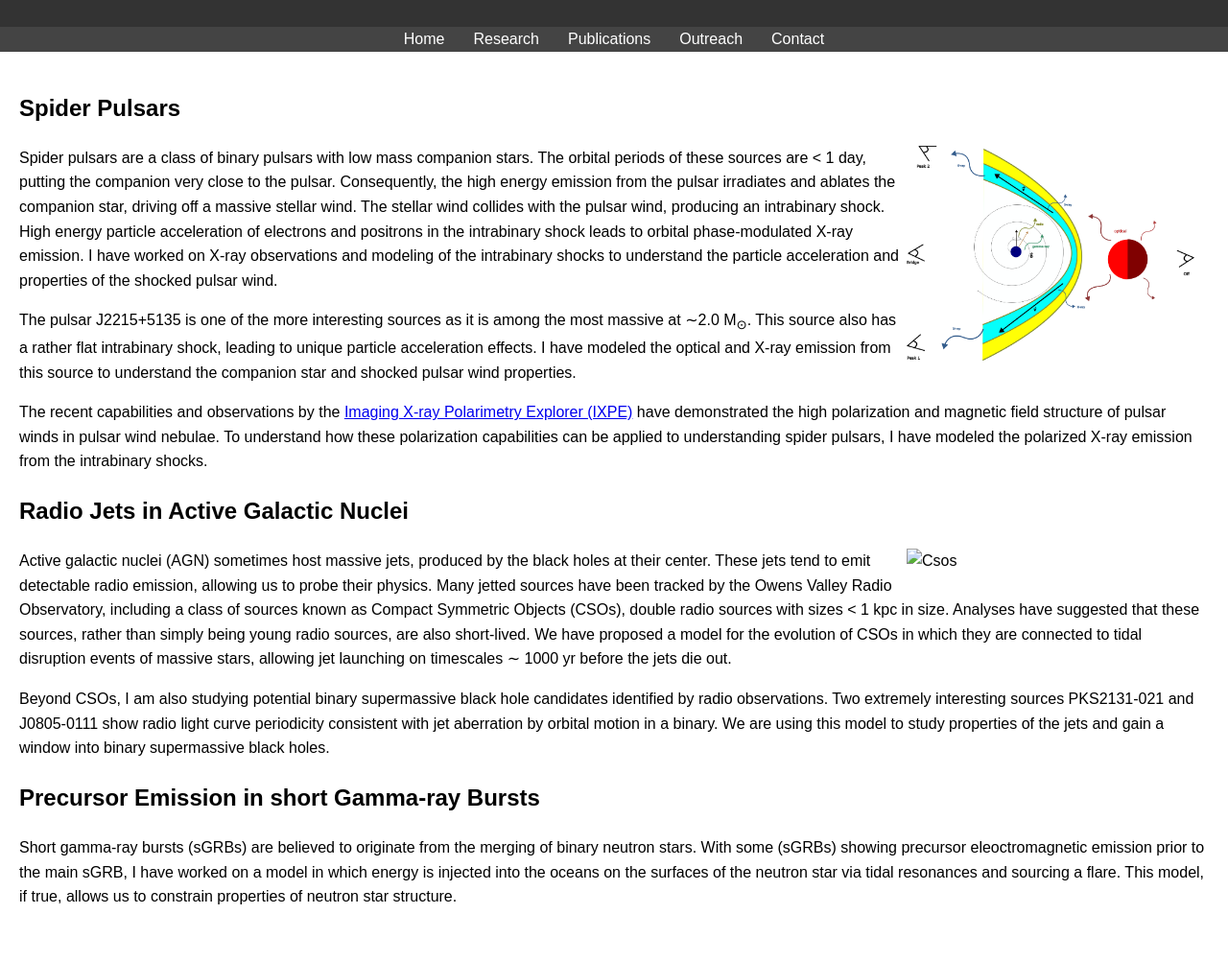
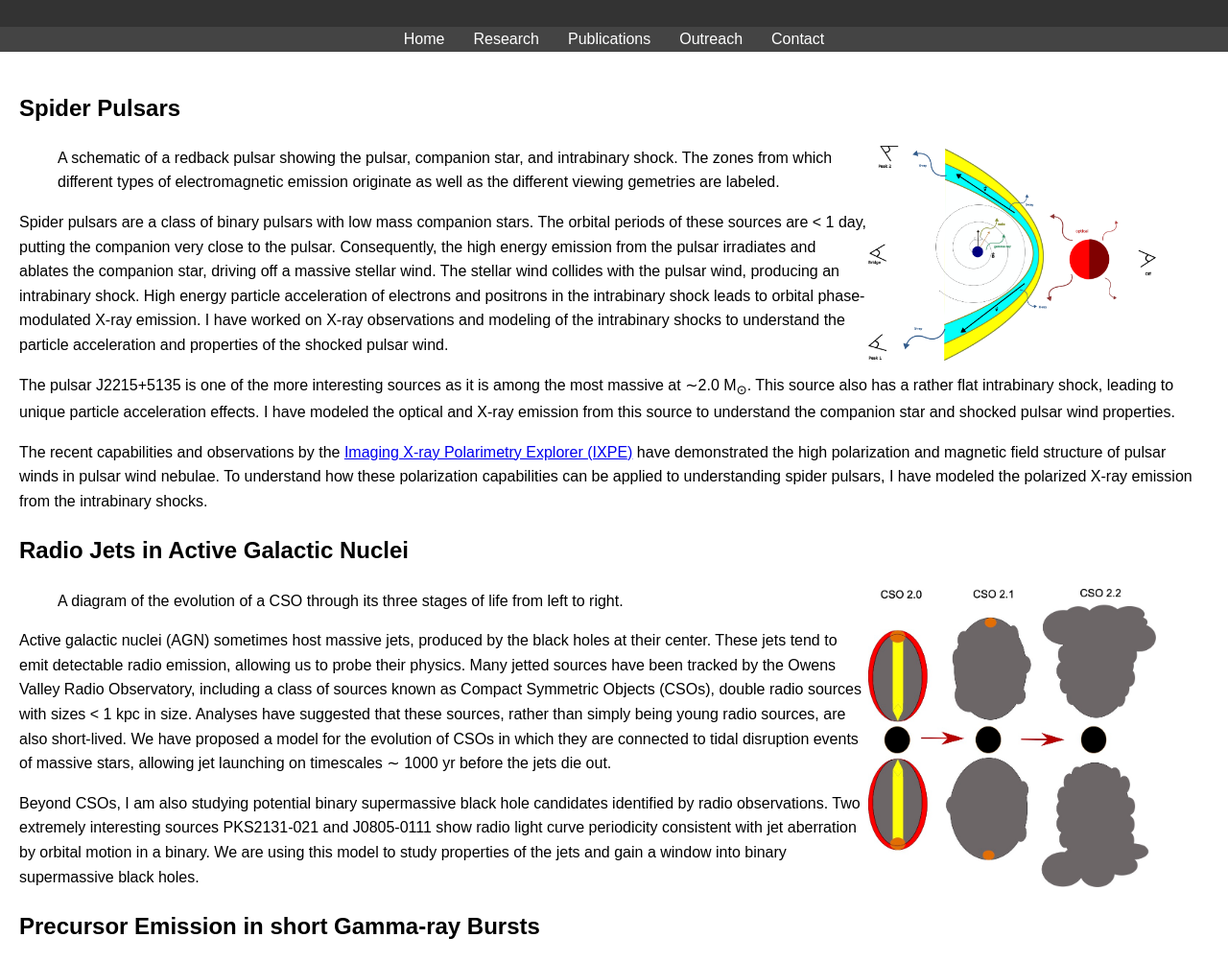
Before and after one commit to a-sullivan/a-sullivan.github.io, a plain HTML site: page research.html in a window 1280 px wide. Shown: the part 86-1088 px from the top of the page at 96% size. Drawn offline with Linux system fonts and the light colour scheme.

Commit message:
seventh commit

```diff
--- a/research.html
+++ b/research.html
@@ -23,7 +23,10 @@
 
         <section id="Spiders">
             <h2>Spider Pulsars</h2>
-            <img src="Redback_Pulsar.eps.png" alt="Redback pulsar" class="right-image">
+            <figure>
+                <img src="Redback_Pulsar.eps.png" alt="Redback pulsar" class="right-image">
+                <figcaption>A schematic of a redback pulsar showing the pulsar, companion star, and intrabinary shock. The zones from which different types of electromagnetic emission originate as well as the different viewing gemetries are labeled.</figcaption>
+            </figure>
             <p>Spider pulsars are a class of binary pulsars with low mass companion stars. The orbital periods of these sources are &lt; 1 day, putting the companion very close to the pulsar. Consequently, the high energy emission from the pulsar irradiates and ablates the companion star, driving off a massive stellar wind. The stellar wind collides with the pulsar wind, producing an intrabinary shock. High energy particle acceleration of electrons and positrons in the intrabinary shock leads to orbital phase-modulated X-ray emission. I have worked on X-ray observations and modeling of the intrabinary shocks to understand the particle acceleration and properties of the shocked pulsar wind.
             </p>
 
@@ -33,7 +36,10 @@
 
         <section id="radiojets" >
             <h2>Radio Jets in Active Galactic Nuclei</h2>
-            <img src="CSO_drawing_wexternalshock.pdf" alt="Csos" class="right-image">
+            <figure>
+                <img src="CSO_drawing_wexternalshock.jpg" alt="Csos" class="right-image">
+                <figcaption>A diagram of the evolution of a CSO through its three stages of life from left to right.</figcaption>
+            </figure>
             <p> Active galactic nuclei (AGN) sometimes host massive jets, produced by the black holes at their center. These jets tend to emit detectable radio emission, allowing us to probe their physics. Many jetted sources have been tracked by the Owens Valley Radio Observatory, including a class of sources known as Compact Symmetric Objects (CSOs), double radio sources with sizes &lt; 1 kpc in size. Analyses have suggested that these sources, rather than simply being young radio sources, are also short-lived. We have proposed a model for the evolution of CSOs in which they are connected to tidal disruption events of massive stars, allowing jet launching on timescales &sim; 1000 yr before the jets die out.</p>
 
             <p> Beyond CSOs, I am also studying potential binary supermassive black hole candidates identified by radio observations. Two extremely interesting sources PKS2131-021 and J0805-0111 show radio light curve periodicity consistent with jet aberration by orbital motion in a binary. We are using this model to study properties of the jets and gain a window into binary supermassive black holes.</p>
```
Also changed, not shown: index.html (+3 -3 lines), CSO_drawing_wexternalshock.jpg (added), headshot.jpg (added).
